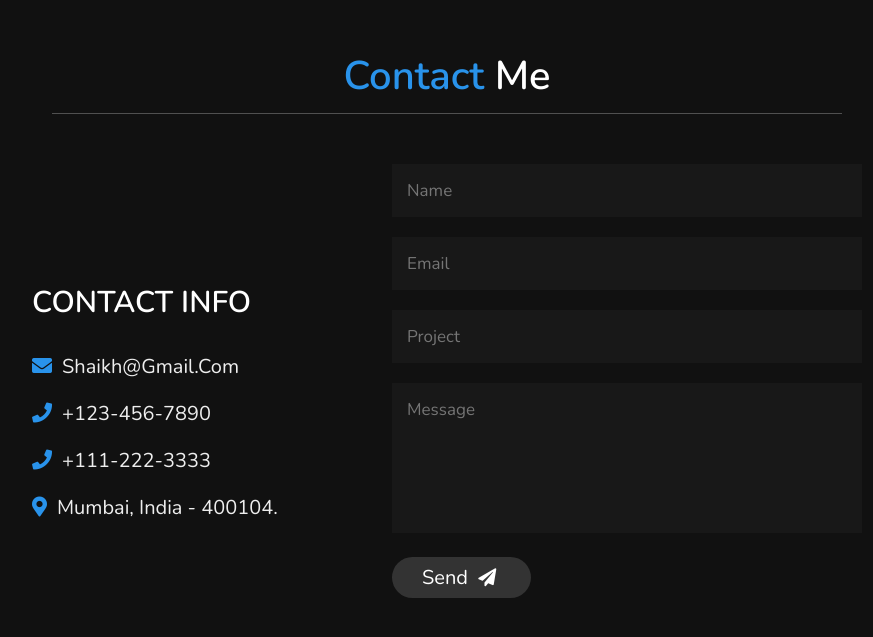
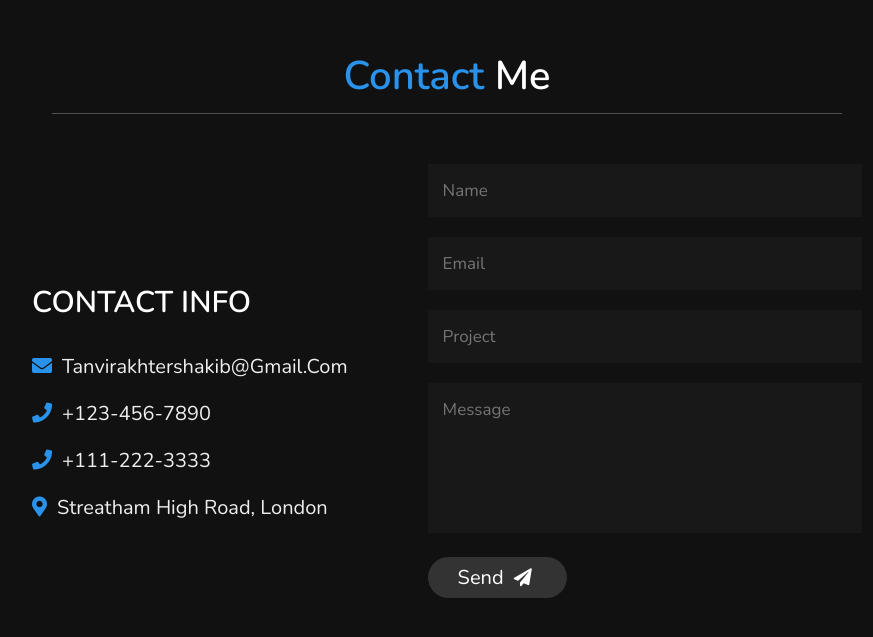
Before and after one commit to tanvirakhter/aboutme, a plain HTML site: page index.html in a window 1280 px wide. Shown: the part 3310-3947 px from the top of the page, without its empty margins (368-1241 px from the left). Drawn offline with nearby package versions, Linux system fonts and the light colour scheme; files whose address does not match are found by name.

Commit message:
Update index.html

```diff
--- a/index.html
+++ b/index.html
@@ -205,10 +205,10 @@
         <h3 class="title">contact info</h3>
 
         <div class="info">
-            <h3> <i class="fas fa-envelope"></i> shaikh@gmail.com </h3>
+            <h3> <i class="fas fa-envelope"></i> tanvirakhtershakib@gmail.com </h3>
             <h3> <i class="fas fa-phone"></i> +123-456-7890 </h3>
             <h3> <i class="fas fa-phone"></i> +111-222-3333 </h3>
-            <h3> <i class="fas fa-map-marker-alt"></i> mumbai, india - 400104. </h3>
+            <h3> <i class="fas fa-map-marker-alt"></i> Streatham High Road, London </h3>
         </div>
 
     </div>
```
